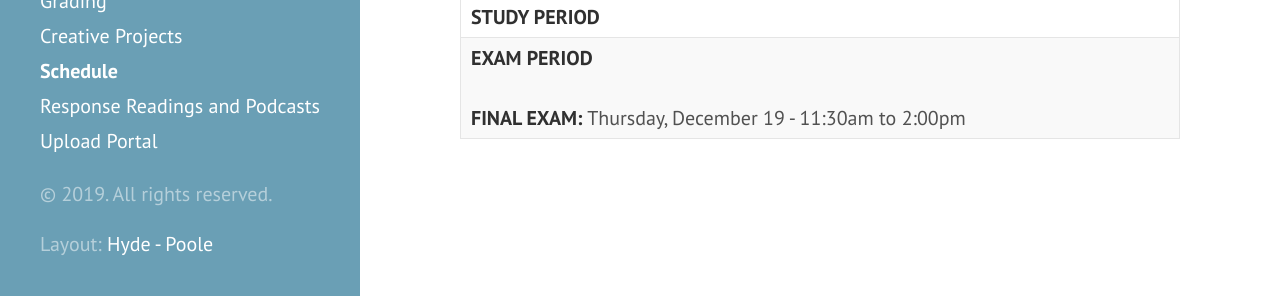
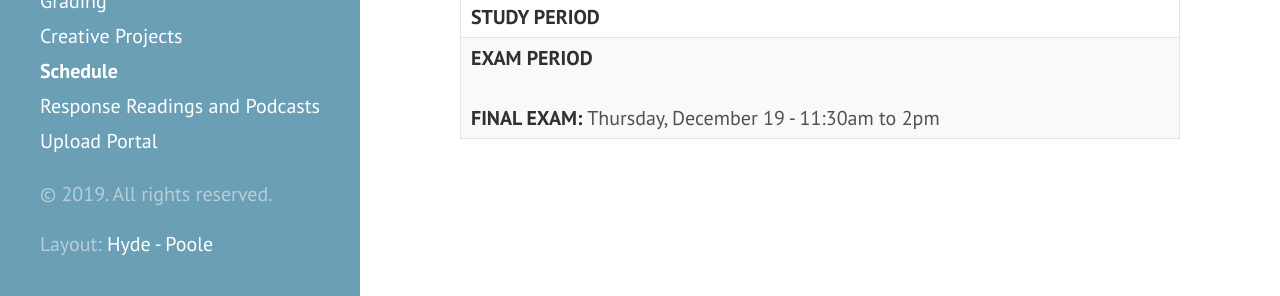
Before and after one commit to DLibatique/CLAS102-F19, a Jekyll site: the page built from _pages/6-schedule.md, in a window 1280 px wide and 900 px high, scrolled down 4405 px. Shown: the part 601-897 px from the top of the window. Built offline with Jekyll 4.4.1, drawn with Linux system fonts in a browser that asks for light colours.

Commit message:
changed time format

```diff
--- a/_pages/6-schedule.md
+++ b/_pages/6-schedule.md
@@ -294,7 +294,7 @@ All assignments listed below should be completed by the date on which they’re
 
         <tr> <!--exam period-->
           <td colspan="4"><strong>EXAM PERIOD</strong><br><br>
-          <strong>FINAL EXAM:</strong> Thursday, December 19 - 11:30am to 2:00pm</td>
+          <strong>FINAL EXAM:</strong> Thursday, December 19 - 11:30am to 2pm</td>
         </tr>
     </tbody>
 </table>
```
